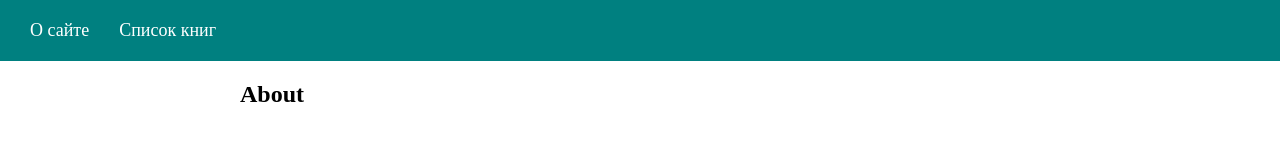
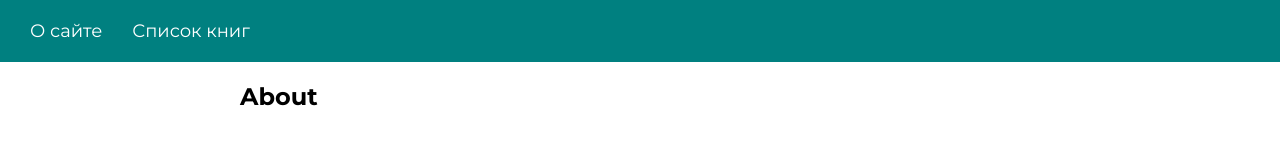
Before and after one commit to D1n8/library, a React (Create React App) app: page / in a window 1280 px wide. Shown: the top 161 px of the page. Built offline with nearby package versions, Linux system fonts and the light colour scheme.

Commit message:
add font-family

```diff
--- a/public/index.html
+++ b/public/index.html
@@ -1,11 +1,18 @@
 <!DOCTYPE html>
 <html lang="en">
+
 <head>
   <meta charset="utf-8" />
   <meta name="viewport" content="width=device-width, initial-scale=1" />
+  <link rel="preconnect" href="https://fonts.googleapis.com">
+  <link rel="preconnect" href="https://fonts.gstatic.com" crossorigin>
+  <link href="https://fonts.googleapis.com/css2?family=Montserrat:ital,wght@0,100..900;1,100..900&display=swap"
+    rel="stylesheet">
   <title>Library</title>
 </head>
+
 <body>
   <div id="root"></div>
 </body>
+
 </html>
--- a/src/App.css
+++ b/src/App.css
@@ -2,12 +2,17 @@
 @import './style/booksList.css';
 @import './style/booksForm.css';
 @import './style/header.css';
+
+#root{
+  font-family: 'Montserrat', sans-serif;
+}
 
 * {
   margin: 0;
   padding: 0;
   box-sizing: border-box;
 }
+
 
 .main{
   margin: 20px auto;
--- a/src/components/BooksForm.tsx
+++ b/src/components/BooksForm.tsx
@@ -51,6 +51,7 @@
                 />
 
                 <input
+                    style={{fontFamily: 'Montserrat'}}
                     type='number'
                     id="number"
                     min={0}
--- a/src/components/UI/button/MyButton.module.css
+++ b/src/components/UI/button/MyButton.module.css
@@ -5,6 +5,7 @@
     background-color: transparent;
     cursor: pointer;
     transition: all 0.3s ease-in-out;
+    font-family: 'Montserrat', sans-serif;;
 }
 
 .myBtn:hover, .myBtn:active{
--- a/src/components/UI/input/MyInput.module.css
+++ b/src/components/UI/input/MyInput.module.css
@@ -4,4 +4,5 @@
     border: 1px solid teal;
     color: teal;
     background-color: transparent;
+    font-family: 'Montserrat', sans-serif;
 }
--- a/src/components/UI/modal/MyModal.module.css
+++ b/src/components/UI/modal/MyModal.module.css
@@ -6,6 +6,7 @@
     left: 0;
     bottom: 0;
     background-color: rgba(0, 0, 0, 0.5);
+    font-family: 'Montserrat', sans-serif;
 }
 
 .myMdlContent{
--- /dev/null
+++ b/src/components/UI/select/MySelect.module.css
@@ -0,0 +1,3 @@
+.mySlct{
+    font-family: 'Montserrat', sans-serif;
+}
--- a/src/components/UI/select/MySelect.tsx
+++ b/src/components/UI/select/MySelect.tsx
@@ -1,4 +1,5 @@
 import * as React from 'react';
+import classes from './MySelect.module.css'
 
 interface ISelectProps {
     defaultValue: string,
@@ -9,7 +10,7 @@
 
 function MySelect({ defaultValue, options, value, onChange }: ISelectProps) {
     return (
-        <select name="filterBy" value={value} onChange={(e) => onChange(e.target.value)}>
+        <select className={classes.mySlct} name="filterBy" value={value} onChange={(e) => onChange(e.target.value)}>
             <option value="" disabled>{defaultValue}</option>
             {
                 options.map(option =>
```
Lines whose indentation alone changed are shown as unchanged.
